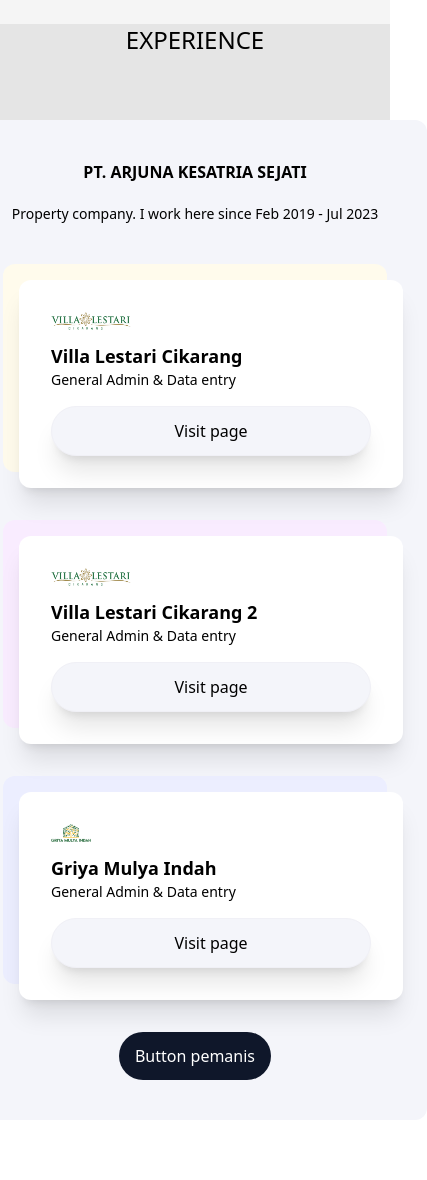
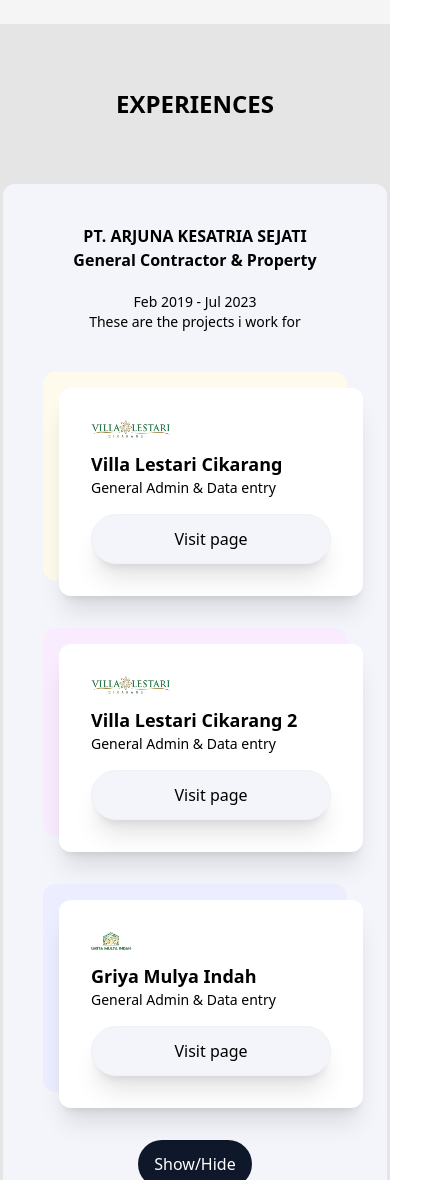
Before and after one commit to fawzydede/fawzydede.github.io, a website: page index.html in a window 390 px wide. Shown: the part 820-2000 px from the top of the page, 427 px wide, since content can reach past the window. Before the commit the page ends 1940 px from the top, so only its background shows below. Drawn offline with Linux system fonts and the light colour scheme; grey boxes are pictures that could not be loaded.

Commit message:
add more experiences

```diff
--- a/index.html
+++ b/index.html
@@ -34,7 +34,7 @@
 <div class="w-full sm-bg">
     <div class="flex bg-white bg-opacity-90 lg:bg-opacity-100 h-screen">
         <div class="flex flex-col items-center justify-center text-center lg:text-left px-8 md:px-12 lg:w-1/2">
-            <img class="w-60 h-60 rounded-full mx-auto mb-8 border-4" src="/res/me.png" alt="Profile picture">
+            <img class="w-60 h-60 rounded-full mx-auto mb-8 border-4 animate-fade-down animate-once animate-duration-1000 animate-delay-0 animate-ease-out animate-normal animate-fill-backwards" src="/res/me.png" alt="Profile picture">
             <div class="animate-fade-right animate-once animate-duration-1000 animate-delay-0 animate-ease-linear animate-normal animate-fill-backwards">
                 <h2 class="text-3xl font-semibold text-gray-800 md:text-4xl">Dede Ahmad <span class="text-amber-500">Fawzy</span></h2>
                 <p class="mt-2 text-sm text-gray-500 md:text-base">I am a person with work experience that can be taken into consideration for recruitment. Can work in a team, under pressure and target. Familiar with Windows & Linux also Microsoft Office programs. Graduated from high school, experienced in production and administration position. Have an interest in the world of Web Development.</p>
@@ -53,27 +53,27 @@
 </div>
 
 <div class="flex items-center justify-center flex-col bg-[#E5E5E5] min-h-screen">
-  <p class="mb-16 text-2xl">EXPERIENCE</p>
+  <p class="mb-16 mt-16 text-2xl font-bold">EXPERIENCES</p>
   <!-- main card -->
-  <div class="bg-[#F4F5FA] p-10 rounded-xl">
+  <div class="bg-[#F4F5FA] p-10 rounded-xl max-w-sm sm:max-w-full">
       <!-- headers content-->
       <div class="flex flex-col justify-center items-center text-center">
           <div class="max-w-sm font-bold font-sans">
-              PT. ARJUNA KESATRIA SEJATI
+              PT. ARJUNA KESATRIA SEJATI<br>General Contractor & Property
           </div>
           <div class="font-light max-w-lg mt-5 text-sm">
-              Property company. I work here since Feb 2019 - Jul 2023
+              Feb 2019 - Jul 2023<br>These are the projects i work for
           </div>
       </div>
 
       <!-- subscriptions -->
       <div
-          class="flex flex-col md:flex-row space-x-0 md:space-x-8 space-y-12  md:space-y-0 justify-center items-center mt-10">
+          class="flex flex-col md:flex-row space-x-0 md:space-x-8 space-y-12 md:space-y-0 justify-center items-center mt-10">
           <div class="bg-[#FFFBEC] rounded-xl">
-              <div class="flex flex-col p-8 rounded-xl bg-white shadow-xl translate-x-4 translate-y-4 w-96 md:w-auto">
+              <div class="flex flex-col p-8 rounded-xl bg-white shadow-xl translate-x-4 translate-y-4 w-auto max-w-96">
                   <img src="/res/vlc.png" class="w-20">
                   <div class="mt-3 font-semibold text-lg">Villa Lestari Cikarang</div>
-                  <div class="text-sm font-light">General Admin & Data entry</div>
+                  <div class="text-sm font-light w-60 md:w-auto">General Admin & Data entry</div>
 
                   <button class="bg-[#F4F5FA] px-4 py-3 rounded-full  border border-[#F0F0F6] shadow-xl mt-4" type="button" onclick="window.open('https://sikumbang.tapera.go.id/lokasi-perumahan/CKR2120082020T013','_blank')">
                       Visit page
@@ -82,7 +82,7 @@
           </div>
 
           <div class="bg-[#F9ECFF] rounded-xl">
-              <div class="flex flex-col p-8 rounded-xl bg-white shadow-xl translate-x-4 translate-y-4 w-96 md:w-auto">
+              <div class="flex flex-col p-8 rounded-xl bg-white shadow-xl translate-x-4 translate-y-4 w-auto max-w-96">
                   <img src="/res/vlc.png" class="w-20">
                   <div class="mt-3 font-semibold text-lg">Villa Lestari Cikarang 2</div>
                   <div class="text-sm font-light w-60 md:w-auto">General Admin & Data entry</div>
@@ -95,7 +95,7 @@
 
 
           <div class="bg-[#ECEEFF] rounded-xl">
-              <div class="flex flex-col p-8 rounded-xl bg-white shadow-xl translate-x-4 translate-y-4 w-96 md:w-auto">
+              <div class="flex flex-col p-8 rounded-xl bg-white shadow-xl translate-x-4 translate-y-4 w-auto max-w-96">
                 <img src="/res/gmi.png" class="w-10">
                   <div class="mt-3 font-semibold text-lg">Griya Mulya Indah</div>
                   <div class="text-sm font-light w-60 md:w-auto">General Admin & Data entry</div>
@@ -107,8 +107,26 @@
           </div>
       </div>
 
+      <div class="hidden animate-fade-down animate-once animate-duration-500 animate-delay-0 animate-ease-out animate-normal animate-fill-backwards" id="more-toggle">
+      <div class="flex flex-col justify-center items-center text-center mt-16">
+        <div class="max-w-sm font-bold font-sans">
+            PT. ENERGI INDOGAS NUSANTARA<br>Industrial Gases Specialist
+        </div>
+        <div class="font-light max-w-lg mt-5 text-sm">
+            Jan 2015 - Aug 2016<br>Warehouse Admin
+        </div>
+        <div class="max-w-sm font-bold font-sans mt-10">
+          PT. INDOFOOD CBP SUKSES MAKMUR Tbk.<br>Noodle Division
+      </div>
+      <div class="font-light max-w-lg mt-5 text-sm">
+          Mar 2014 - Jan 2015<br>Helper - Finish Good
+      </div>
+      </div>
+
+    </div>
+
       <div class="flex justify-center">
-          <button class="mt-12 bg-slate-900 text-white px-4 rounded-full py-3">Button pemanis</button>
+          <button class="mt-12 bg-slate-900 text-white px-4 rounded-full py-3" onclick="toggleModal('more-toggle')">Show/Hide</button>
       </div>
   </div>
 </div>
```
Also changed, not shown: res/main.css.
